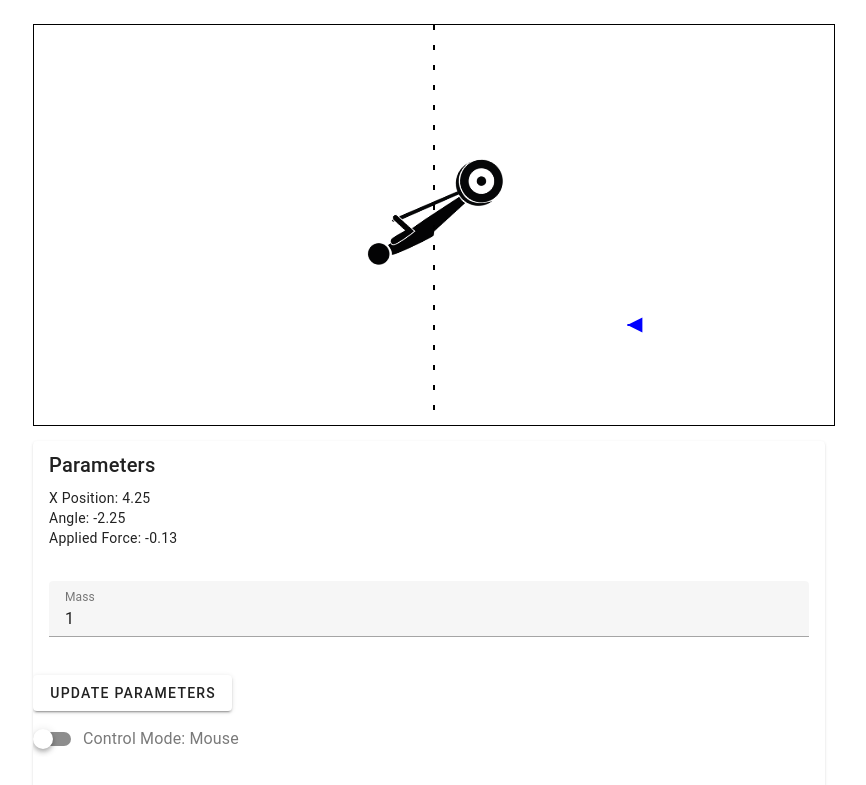
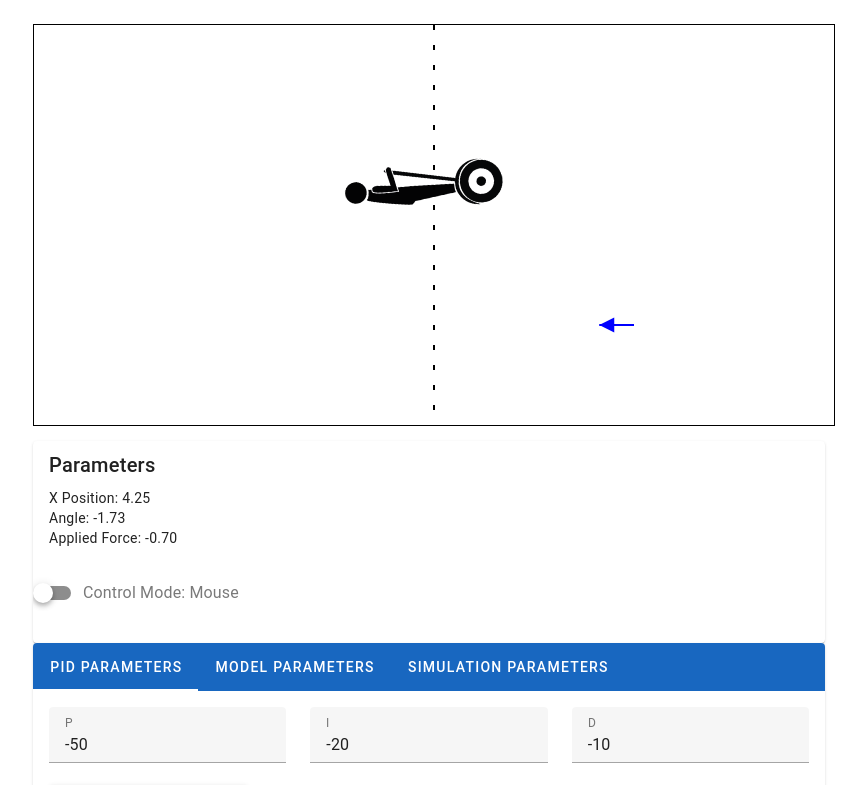
Before and after one commit to CVUT-FS-12110/control_game_frontend, a Vue app: page / in a window 1280 px wide. Shown: the top 785 px of the page, without its empty margins (31-897 px from the left). Built offline with nearby package versions, Linux system fonts and the light colour scheme.

Commit message:
Parameter adjustmen polishing, PID reset added, PID and model params adjustable

```diff
--- a/src/components/Parameters.vue
+++ b/src/components/Parameters.vue
@@ -7,16 +7,15 @@
         <p>Angle: {{ angle.toFixed(2) }}</p>
         <p>Applied Force: {{ force.toFixed(2) }}</p>
         <!-- Add more parameters as needed -->
-      </v-card-text>
+      <!-- </v-card-text>
       <v-card-text>
         <v-text-field
           label="Mass"
           v-model="mass"
           :rules="[rules.minValue, rules.maxValue]"
           type="number"
-    ></v-text-field>
+    ></v-text-field> -->
       </v-card-text>
-      <v-btn @click="updateParameters">Update Parameters</v-btn>
       <v-switch
       v-model="controlModeSwitch"
       :label="`Control Mode: ${controlModeSwitch ? 'PID' : 'Mouse'}`"
@@ -41,7 +40,7 @@
               <v-text-field
                 label="P"
                 v-model="p_constant"
-                :rules="[rules.minValue, rules.maxValue]"
+                :rules="[rulesPID.minValue, rulesPID.maxValue]"
                 type="number"
               ></v-text-field>
           </v-col>
@@ -50,7 +49,7 @@
             <v-text-field
               label="I"
               v-model="i_constant"
-              :rules="[rules.minValue, rules.maxValue]"
+              :rules="[rulesPID.minValue, rulesPID.maxValue]"
               type="number"
             ></v-text-field>
 
@@ -59,7 +58,7 @@
             <v-text-field
               label="D"
               v-model="d_constant"
-              :rules="[rules.minValue, rules.maxValue]"
+              :rules="[rulesPID.minValue, rulesPID.maxValue]"
               type="number"
             ></v-text-field>
           </v-col>
@@ -74,7 +73,7 @@
               <v-text-field
               label="Cart mass"
               v-model="mass"
-              :rules="[rules.minValue, rules.maxValue]"
+              :rules="[rulesParams.minValue, rulesParams.maxValue]"
               type="number"
               ></v-text-field>
         </v-col>
@@ -83,7 +82,7 @@
           <v-text-field
           label="Pendulum mass"
           v-model="pendulum_mass"
-          :rules="[rules.minValue, rules.maxValue]"
+          :rules="[rulesParams.minValue, rulesParams.maxValue]"
           type="number"
           ></v-text-field>
         </v-col>
@@ -92,7 +91,7 @@
           <v-text-field
           label="Pendulum length"
           v-model="pendulum_length"
-          :rules="[rules.minValue, rules.maxValue]"
+          :rules="[rulesParams.minValue, rulesParams.maxValue]"
           type="number"
           ></v-text-field>
         </v-col>
@@ -104,6 +103,7 @@
           Three
         </v-window-item>
       </v-window>
+      <v-btn @click="updateParameters">Update Parameters</v-btn>
     </v-container>
   </v-card>
   </v-container>
@@ -123,9 +123,9 @@
       const force = computed(() => store.state.totalForce);
       const angle = computed(() => store.state.fi);
       const tab = ref();
-      const p_constant = ref(1.0);
-      const i_constant = ref(1.0);
-      const d_constant = ref(1.0);
+      const p_constant = ref(store.state.p_constant);
+      const i_constant = ref(store.state.i_constant);
+      const d_constant = ref(store.state.d_constant);
       // const pid = ref(store.state.pid);
 
 
@@ -138,14 +138,26 @@
       const controlMode = ref(store.state.controlMode);
       // Add more parameters as needed
 
-      const rules = {
-      minValue: v => (!v || v >= 0.1) || 'Mass must be at least 1 kg',
-      maxValue: v => (!v || v <= 100) || 'Mass must be no more than 100 kg',
+      const rulesParams = {
+      minValue: v => (!v || v >= 0.1) || 'Minimum value is 0.1',
+      maxValue: v => (!v || v <= 100) || 'Maximum value is 100',
+      // Add similar rules for other parameters
+    }
+
+    const rulesPID = {
+      minValue: v => (!v || v >= -1000) || 'Min value is -1000',
+      maxValue: v => (!v || v <= 1000) || 'Max value is 1000',
       // Add similar rules for other parameters
     }
 
     function updateParameters() {
       store.dispatch('setMass', parseFloat(mass.value));
+      store.dispatch('setPendulumMass', parseFloat(pendulum_mass.value));
+      store.dispatch('setPendulumLength', parseFloat(pendulum_length.value));
+
+      store.dispatch('setPConstant', parseFloat(p_constant.value));
+      store.dispatch('setIConstant', parseFloat(i_constant.value));
+      store.dispatch('setDConstant', parseFloat(d_constant.value));
       // Dispatch other parameter updates similarly
     }
 
@@ -165,7 +177,8 @@
         mass,
         pendulum_mass,
         pendulum_length,
-        rules,
+        rulesParams,
+        rulesPID,
         updateParameters,
         controlModeSwitch,
         tab,
--- a/src/components/PendulumCanvas.vue
+++ b/src/components/PendulumCanvas.vue
@@ -22,6 +22,7 @@
 //     // Parameters
 // },
     setup() {
+      const store = useStore();
       const pendulumCanvas = ref(null);
       const animationFrameId = ref(null);
       const isMouseDown = ref(false);
@@ -32,15 +33,15 @@
       const PIDForce = ref(0);
       const params = reactive({
         deltaT: 0.0167,
-        mC: 1.0,
-        mP: 0.2,
+        mC: computed(() => store.state.cartMass),
+        mP: computed(() => store.state.pendulumMass),
         inertia: 0.002,
         b: 0.2,
-        lt: 0.5,
+        lt: computed(() => store.state.pendulumLength),
         g: -9.81,
-        r0: -50,
-        rI: -20,
-        rD: -10,
+        r0: computed(() => store.state.p_constant),
+        rI: computed(() => store.state.i_constant),
+        rD: computed(() => store.state.d_constant),
         lastState: ""
       });
       const states = reactive({ x: 0, xDot: 0, fi: 0, fiDot: 0 });
@@ -49,9 +50,8 @@
       const PIDController = ref(null);
       const arrow = ref(null);
       const disturbance_arrow = ref(null);
-      const store = useStore();
       const angle = computed(() => store.state.fi);
-      const mass = computed(() => store.state.cartMass);
+      // const mass = computed(() => store.state.cartMass);
       const controlMode = computed(() => store.state.controlMode);
       const appliedForce = computed(() => store.state.totalForce);
       const disturbance = computed(() => store.state.disturbance);
@@ -157,6 +157,9 @@
         if (controlMode.value === 'PID') {
 
           let e = 0 - states.fi;
+          PIDController.value.r0 = params.r0;
+          PIDController.value.rI = params.rI;
+          PIDController.value.rD = params.rD;
           store.commit('updateForce',  PIDController.value.update(e, deltaT));
        }
 
@@ -189,7 +192,8 @@
       const updateStates = (deltaT) => {
 
         params.deltaT = deltaT;
-        params.mC = mass;
+        // params.mC = mass;
+
 
 
 
@@ -208,6 +212,7 @@
 
         if (controlMode.value === 'PID' && params.lastState != 'PID') {
 
+          PIDController.value.reset();
           states.x = 4;
           states.xDot = 0;
           states.fi = 0.15;
--- a/src/logic/solver.js
+++ b/src/logic/solver.js
@@ -1,7 +1,7 @@
 export function solvePendulumNonLinear(states, u, parameters) {
     // Destructure states and parameters from the input objects
     const { x, xDot, fi, fiDot } = states;
-    const { deltaT, mC, mP, inertia, b, lt, g } = parameters;
+    const { deltaT, mC, mP, inertia, b, lt, g, p, i, d, last_state } = parameters;
     //denominator for shorter eqn
     let denom = ((7*lt**2*mP**2)/3 - lt**2*mP**2*Math.cos(fi)**2 + (7*mC*lt**2*mP)/3);
 
@@ -44,13 +44,13 @@ export function solvePendulumNonLinear(states, u, parameters) {
 // creat PID controller class
 export class PID {
     constructor(r0, rI, rD, deltaT) {
-        this.r0 = r0
-        this.rI = rI
-        this.rD = rD
-        this.deltaT = deltaT
-        this.eLast = 0
-        this.eLast2 = 0
-        this.uLast = 0
+        this.r0 = r0;
+        this.rI = rI;
+        this.rD = rD;
+        this.deltaT = deltaT;
+        this.eLast = 0;
+        this.eLast2 = 0;
+        this.uLast = 0;
     }
     // update PID controller
     update(e, deltaT) {
@@ -58,14 +58,14 @@ export class PID {
         let u = this.solve(e, this.eLast, this.eLast2, this.uLast, this.r0, this.rI, this.rD, this.deltaT)
         // limit the control signal
         if (u > 100) {
-            u = 100
+            u = 100;
         }
         else if (u < -100) {
-            u = -100
+            u = -100;
         }
-        this.eLast2 = this.eLast
-        this.eLast = e
-        this.uLast = u
+        this.eLast2 = this.eLast;
+        this.eLast = e;
+        this.uLast = u;
         return u
     }
     // add solver of PID controller
@@ -75,9 +75,10 @@ export class PID {
 
     // reset PID controller
     reset() {
-        this.eLast = 0
-        this.eLast2 = 0
-        this.uLast = 0
+        this.eLast = 0;
+        this.eLast2 = 0;
+        this.uLast = 0;
+        this.uLast = 0;
     }
 
 }
--- a/src/logic/stateStore.js
+++ b/src/logic/stateStore.js
@@ -13,6 +13,9 @@ export const stateStore = createStore({
       cartMass: 1,
       pendulumMass: 0.2,
       pendulumLength: 0.5,
+      p_constant: -50,
+      i_constant: -20,
+      d_constant: -10,
       controlMode: 'Mouse',
       distance: 0,
       timeLimit: 60, // Time limit in seconds
@@ -54,6 +57,18 @@ export const stateStore = createStore({
       state.pendulumLength = length;
     },
 
+    updatePConstant(state, p_constant) {
+      state.p_constant = p_constant;
+    },
+
+    updateIConstant(state, i_constant) {
+      state.i_constant = i_constant;
+    },
+
+    updateDConstant(state, d_constant) {
+      state.d_constant = d_constant;
+    },
+
     updateControlMode(state, mode) {
       state.controlMode = mode;
     },
@@ -84,6 +99,18 @@ export const stateStore = createStore({
       commit('updatePendulumLength', length);
     },
 
+    setPConstant({ commit }, p_constant) {
+      commit('updatePConstant', p_constant);
+    },
+
+    setIConstant({ commit }, i_constant) {
+      commit('updateIConstant', i_constant);
+    },
+
+    setDConstant({ commit }, d_constant) {
+      commit('updateDConstant', d_constant);
+    },
+
     toggleControlMode({ commit }, mode) {
       commit('updateControlMode', mode);
     },
```
